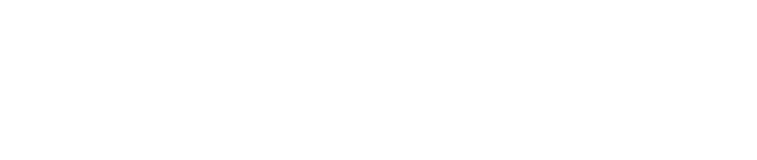
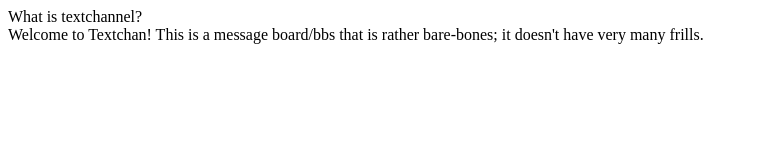
Before and after one commit to Zanthas/textch, a plain HTML site: page index.html in a window 1280 px wide. Shown: the whole page, without its empty margins (0-757 px from the left). Drawn offline with Linux system fonts and the light colour scheme.

Commit message:
Updated index.html

```diff
--- a/index.html
+++ b/index.html
@@ -5,6 +5,9 @@
 </head>
 
 <body>
+What is textchannel?
+<br>
+Welcome to Textchan! This is a message board/bbs that is rather bare-bones; it doesn't have very many frills.
 </body>
 
 </html>
```
